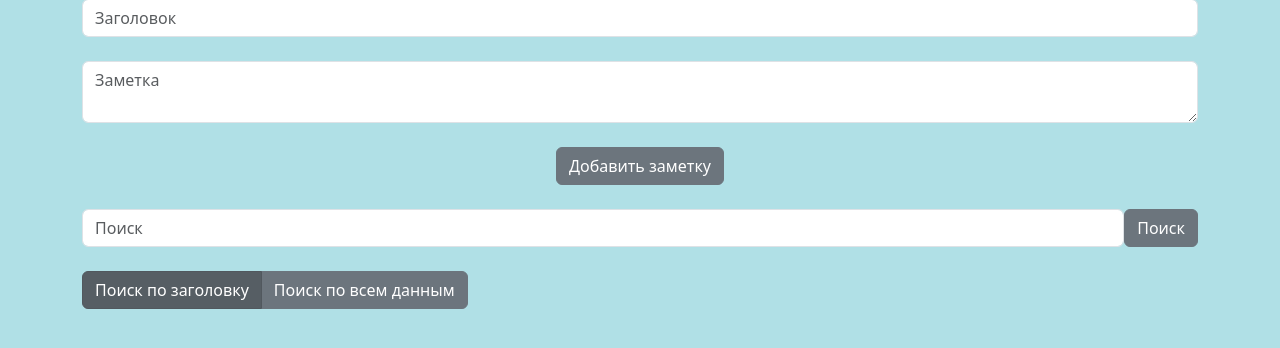
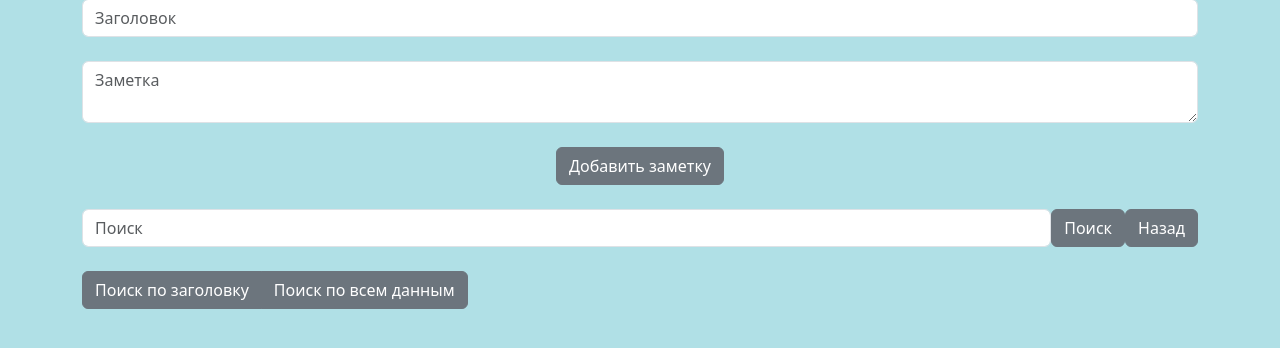
Before and after one commit to userownmaa/NotesWebProject, a Flask app: template templates/notes.html in a window 1280 px wide. Shown: the part 137-485 px from the top of the page. Run offline with Flask 3, Linux system fonts and the light colour scheme; the template is opened without the code that fills it, so the values that code supplies are empty; some libraries are stand-ins or nearby versions.

Commit message:
notes.html update

```diff
--- a/templates/notes.html
+++ b/templates/notes.html
@@ -34,24 +34,27 @@
     placeholder="Поиск"
   />
   <button class="btn btn-secondary" type="send">Поиск</button>
+  <button class="btn btn-secondary" type="send">Назад</button>
 </form>
 <br />
 <div class="btn-group" role="group" aria-label="Basic radio toggle button group">
-  <input type="radio" class="btn-check" name="search_title" id="search_title" autocomplete="off" checked>
-  <label class="btn btn-secondary" for="search_title">Поиск по заголовку</label>
+  <input type="radio" class="btn-check" name="search_title" id="search_title" autocomplete="off">
+  <label class="btn btn-secondary" for="search_title" id="btn_search_title">Поиск по заголовку</label>
 
   <input type="radio" class="btn-check" name="search_all" id="search_all" autocomplete="off">
-  <label class="btn btn-secondary" for="search_all">Поиск по всем данным</label>
+  <label class="btn btn-secondary" for="search_all" id="btn_search_all">Поиск по всем данным</label>
 </div>
 <br />
 <br />
 <div class="list-group">
   {% for note in notes %}
   <a href="#" class="list-group-item list-group-item-light">
-      <div class="d-flex w-100 justify-content-between">
+    <div class="d-flex w-100 justify-content-between">
       <h5 class="mb-1">{{ note.title }}</h5>
     </div>
     <p class="mb-1">{{ note.content }}</p>
+    <button class="btn btn-offline-secondary" type="send">Изменить</button>
+    <button type="button" class="btn-close" aria-label="Close"></button>
   </a>
   {% endfor %}
 </div>
```
